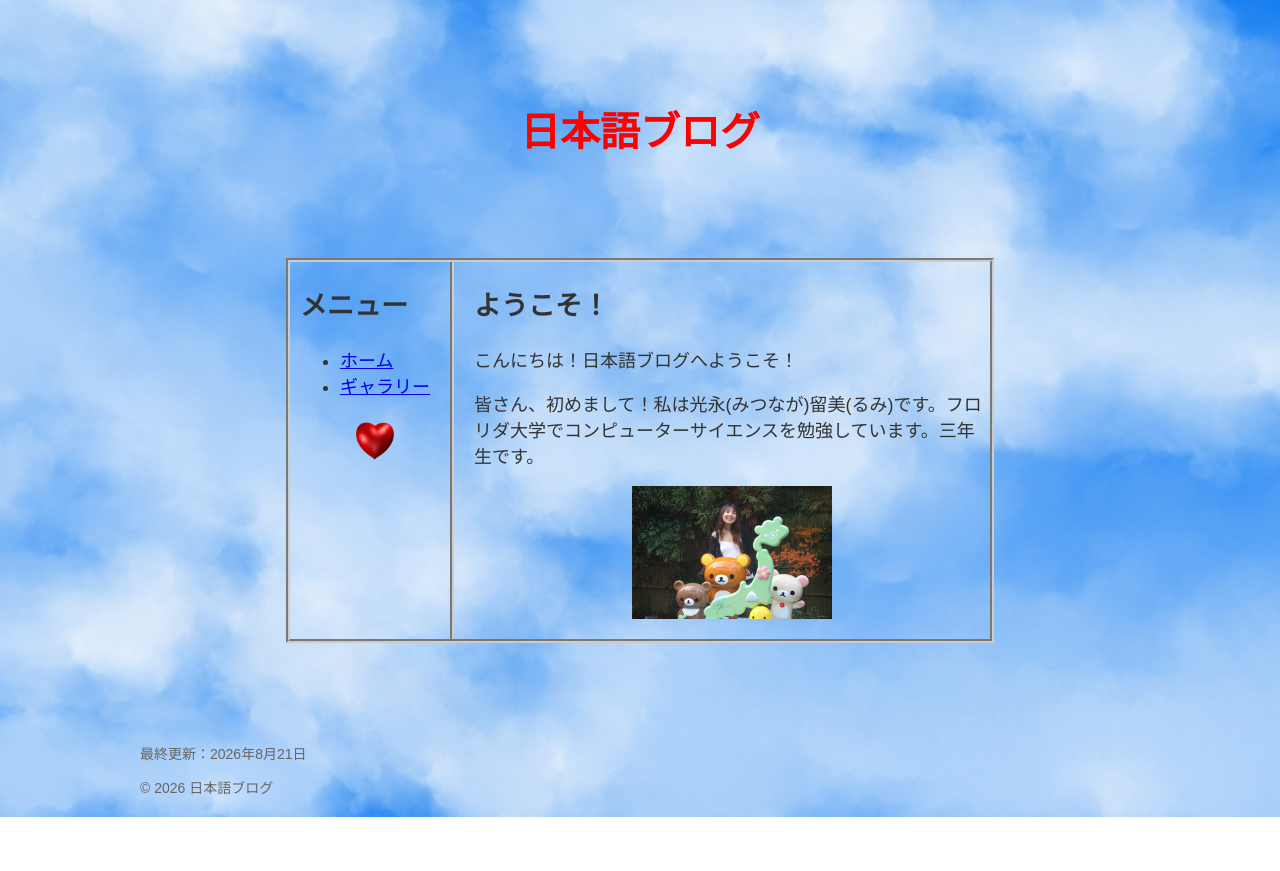
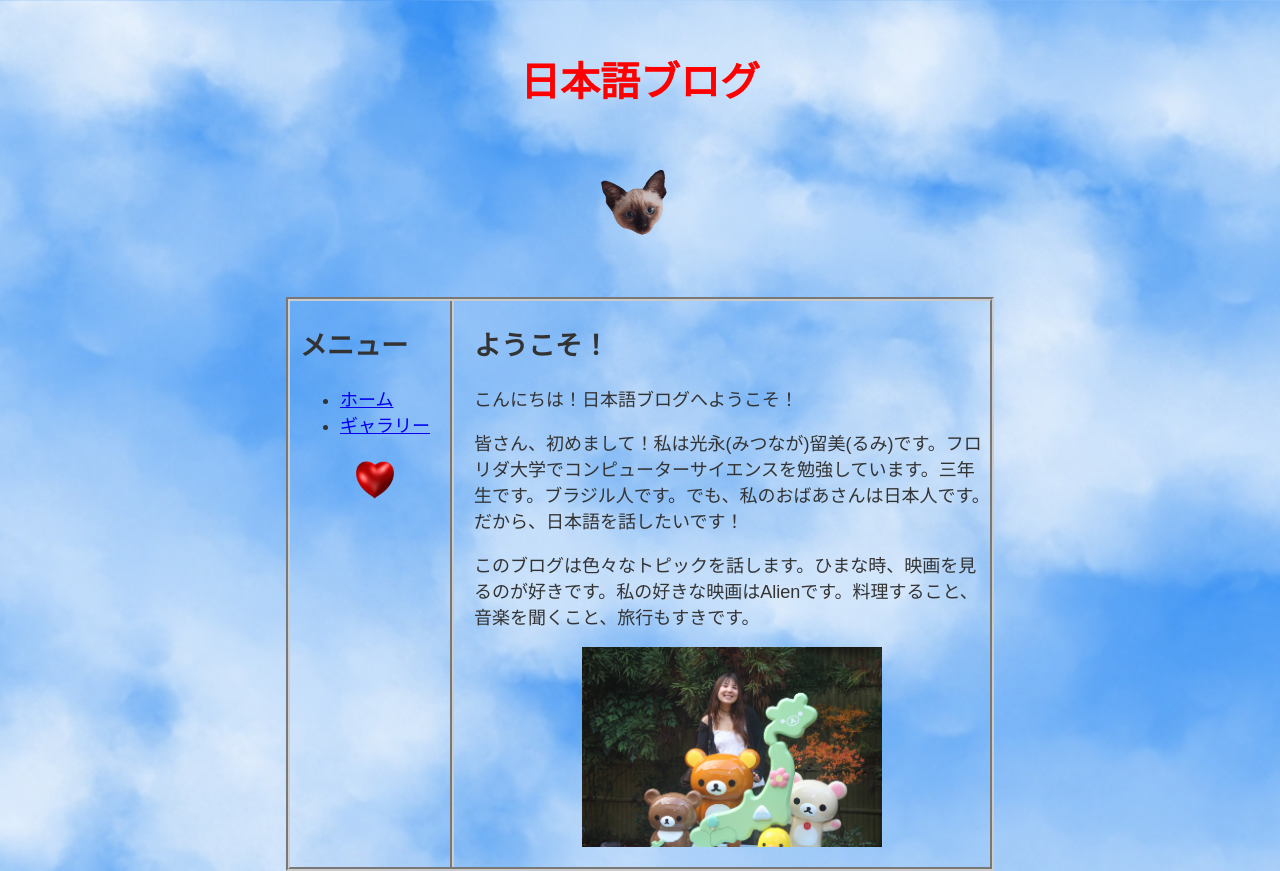
Before and after one commit to giorumy/japanese-blog, an Astro site: page /japanese-blog/ in a window 1280 px wide. Shown: the top 871 px of the page. Before the commit the page ends 817 px from the top, so only its background shows below. Built offline with nearby package versions, Linux system fonts and the light colour scheme; Astro itself is replaced by a stand-in of ours; a web font is replaced by a local one.

Commit message:
first version done!

```diff
--- a/src/pages/gallery.astro
+++ b/src/pages/gallery.astro
@@ -13,6 +13,6 @@
 	</head>
 	<body>
 		<h1>Gallery</h1>
-        <img src="../public/gifs/construction.gif" alt="Description of the animation" width="300" height="200">
+        <img src="/japanese-blog/gifs/construction.gif" alt="Description of the animation" width="300" height="200">
 	</body>
 </html>
--- a/src/pages/index.astro
+++ b/src/pages/index.astro
@@ -20,6 +20,7 @@ import "../styles/global.css"
 
     <header>
       <h1>日本語ブログ</h1>
+	  <img src="/japanese-blog/gifs/Cat Spinning Sticker by Jasi.gif" alt= "cat spinning" width="150">
     </header>
 
     <main>
@@ -46,10 +47,13 @@ import "../styles/global.css"
         </p>
 
         <p>
-          皆さん、初めまして！私は光永(みつなが)留美(るみ)です。フロリダ大学でコンピューターサイエンスを勉強しています。三年生です。
+          皆さん、初めまして！私は光永(みつなが)留美(るみ)です。フロリダ大学でコンピューターサイエンスを勉強しています。三年生です。ブラジル人です。でも、私のおばあさんは日本人です。だから、日本語を話したいです！
         </p>
+		<p>
+		このブログは色々なトピックを話します。ひまな時、映画を見るのが好きです。私の好きな映画はAlienです。料理すること、音楽を聞くこと、旅行もすきです。
+		</p>
 
-		<img src="/japanese-blog/images/me-picture.jpg" alt="me" width="200">
+		<img src="/japanese-blog/images/me-picture.jpg" alt="me" width="300">
 
       </section>
 
--- a/src/styles/global.css
+++ b/src/styles/global.css
@@ -11,12 +11,12 @@ header {
   margin: 20px auto;
   text-align: center;
   color: red;
-  margin-top: 100px;
+  margin-top: 50px;
   font-size: 20px;
 }
 
 main {
-  margin: 100px auto;;
+  margin: 20px auto 100px;
   display: flex;
   color: #333;
   font-size: 18px;
@@ -54,6 +54,6 @@ footer {
 }
 
 body {
-  cursor: url(/japanese-blog/cursor.png), auto;
+  cursor: url(/japanese-blog/cursor.png) 0 0, auto;
   font-family: "Hina Mincho", sans-serif;
 }
```
